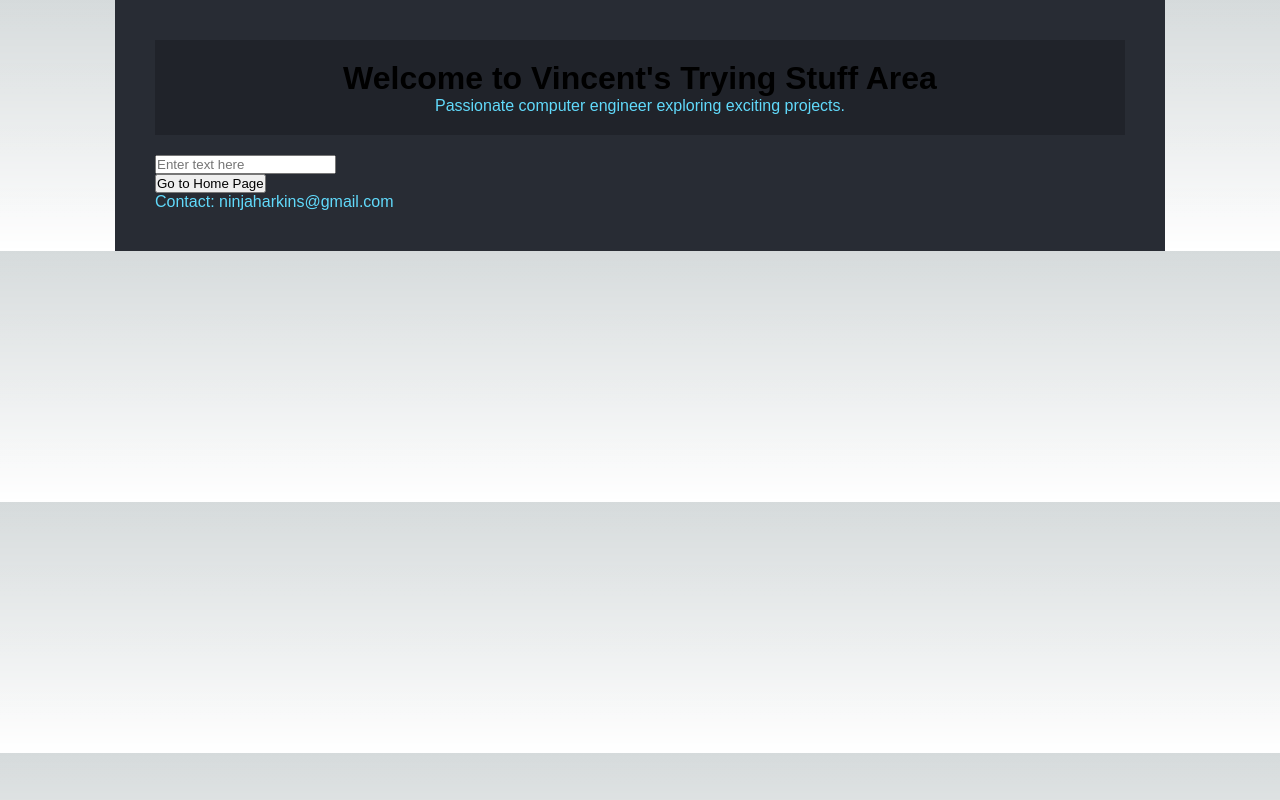
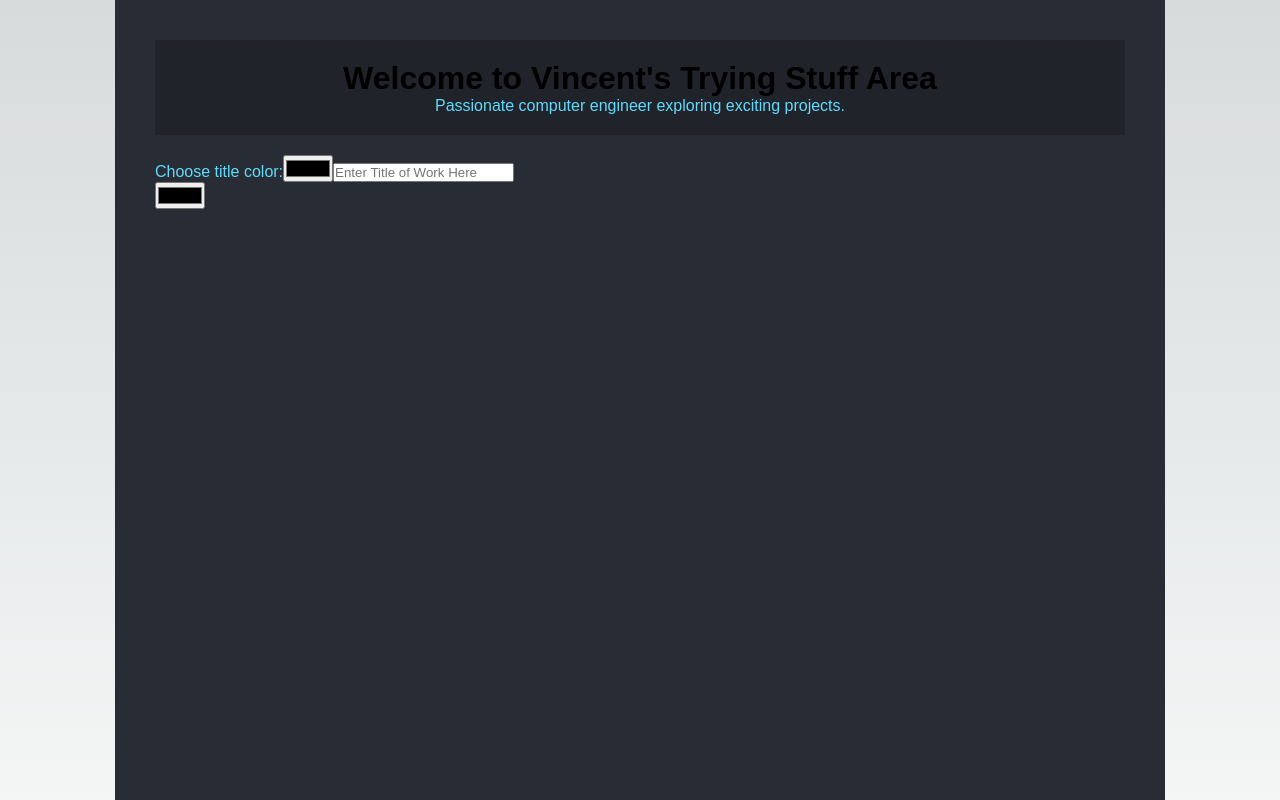
Before and after one commit to vharkins1/vharkins1.github.io, a Next.js app: page /cool-stuff in a window 1280 px wide. Shown: the top 800 px of the page. Built offline with nearby package versions, Linux system fonts and the light colour scheme.

Commit message:
adding a lot of things that I've been working on hopefully this works

```diff
--- /dev/null
+++ b/context/DrawingCanvas.js
@@ -0,0 +1,59 @@
+// by ChatGPT
+import React, { useRef, useEffect, useState } from 'react';
+
+const DrawingCanvas = () => {
+    const canvasRef = useRef(null);
+    const contextRef = useRef(null);
+    const [isDrawing, setIsDrawing] = useState(false);
+    const [color, setColor] = useState('white'); // Default color
+
+    useEffect(() => {
+        const canvas = canvasRef.current;
+        canvas.width = window.innerWidth * 2;
+        canvas.height = window.innerHeight * 2;
+        canvas.style.width = `${window.innerWidth}px`;
+        canvas.style.height = `${window.innerHeight}px`;
+
+        const context = canvas.getContext('2d');
+        context.scale(2, 2);
+        context.lineCap = 'round';
+        context.lineWidth = 5;
+        contextRef.current = context;
+    }, []);
+
+    const startDrawing = ({ nativeEvent }) => {
+        const { offsetX, offsetY } = nativeEvent;
+        contextRef.current.strokeStyle = color; // Use the selected color
+        contextRef.current.beginPath();
+        contextRef.current.moveTo(offsetX, offsetY);
+        setIsDrawing(true);
+    };
+
+    const finishDrawing = () => {
+        contextRef.current.closePath();
+        setIsDrawing(false);
+    };
+
+    const draw = ({ nativeEvent }) => {
+        if (!isDrawing) {
+            return;
+        }
+        const { offsetX, offsetY } = nativeEvent;
+        contextRef.current.lineTo(offsetX, offsetY);
+        contextRef.current.stroke();
+    };
+
+    return (
+        <div>
+        <input type="color" value={color} onChange={(e) => setColor(e.target.value)} />
+        <canvas
+            onMouseDown={startDrawing}
+            onMouseUp={finishDrawing}
+            onMouseMove={draw}
+            ref={canvasRef}
+        />
+        </div>
+    );
+};
+
+export default DrawingCanvas;
--- /dev/null
+++ b/context/SpecialMessageContext.js
@@ -0,0 +1,17 @@
+// SpecialMessageContext.js by CHATGPT
+
+import React, { createContext, useState, useContext } from 'react';
+
+const SpecialMessageContext = createContext();
+
+export const useSpecialMessage = () => useContext(SpecialMessageContext);
+
+export const SpecialMessageProvider = ({ children }) => {
+    const [showSpecialMessage, setShowSpecialMessage] = useState(false);
+
+    return (
+        <SpecialMessageContext.Provider value={{ showSpecialMessage, setShowSpecialMessage }}>
+            {children}
+        </SpecialMessageContext.Provider>
+    );
+};
--- a/google88fb1d477a21c182.html
+++ /dev/null
@@ -1 +0,0 @@
-google-site-verification: google88fb1d477a21c182.html
--- a/package.json
+++ b/package.json
@@ -12,7 +12,8 @@
   "dependencies": {
     "next": "^13.5.5",
     "react": "^18",
-    "react-dom": "^18"
+    "react-dom": "^18",
+    "styled-components": "^6.1.1"
   },
   "devDependencies": {
     "@types/node": "^20",
--- a/pages/_app.tsx
+++ b/pages/_app.tsx
@@ -1,6 +1,11 @@
-import '@/styles/globals.css'
-import type { AppProps } from 'next/app'
+import '@/styles/globals.css';
+import type { AppProps } from 'next/app';
+import { SpecialMessageProvider } from '../context/SpecialMessageContext'; // Import the context provider
 
 export default function App({ Component, pageProps }: AppProps) {
-  return <Component {...pageProps} />
+  return (
+    <SpecialMessageProvider> {/* Wrap your component tree with the provider */}
+      <Component {...pageProps} />
+    </SpecialMessageProvider>
+  );
 }
--- a/pages/cool-stuff.tsx
+++ b/pages/cool-stuff.tsx
@@ -2,49 +2,92 @@
 
 import Head from 'next/head';
 import Link from 'next/link';
+import styled, { keyframes } from 'styled-components';
+
+import React, { useRef, useState, useEffect} from 'react';
+import { useSpecialMessage } from '../context/SpecialMessageContext';
+import DrawingCanvas from '../context/DrawingCanvas';
+
+const StyledButton = styled.button`
+  background-color: grey;
+  color: white;
+  padding: 3px 4px;
+  border-radius: 1px;
+  border: none;
+  cursor: pointer;
+`;
+function isLocalStorageAvailable() {
+  const testKey = 'test';
+  const storage = window.localStorage;
+
+  try {
+      storage.setItem(testKey, '1');
+      storage.removeItem(testKey);
+      return true;
+  } catch (error) {
+      return false;
+  }
+}
+
+const UserInputComponent = () => {
+    const [color, setColor] = useState('white');
+    const [inputValue, setInputValue] = useState<string>('');
+    const [displayText, setDisplayText] = useState<string[]>([]);
+    const secretPassword = "<333";
+    const { showSpecialMessage, setShowSpecialMessage } = useSpecialMessage();
 
 
-import React, { useState } from 'react';
+    useEffect(() => {
+        if (typeof window !== 'undefined') {
+            const saved = window.sessionStorage.getItem('displayText');
+            if (saved) {
+                setDisplayText(JSON.parse(saved));
+            }
+        }
+    }, []);
 
-const UserInputComponent = () => {
-    const [inputValue, setInputValue] = useState<string>('');
-    const [displayText, setDisplayText] = useState<string[]>([]);
-    const secretPassword = "<333>"; // Define your secret password here
-    const [showSpecialMessage, setshowSpecialMessage] = useState<boolean>(false);
-
+    useEffect(() => {
+        if (typeof window !== 'undefined') {
+            window.sessionStorage.setItem('displayText', JSON.stringify(displayText));
+        }
+    }, [displayText]);
 
     const handleInputChange = (event: React.ChangeEvent<HTMLInputElement>) => {
         setInputValue(event.target.value);
     };
 
+
+
     const handleKeyPress = (event: React.KeyboardEvent<HTMLInputElement>) => {
         if (event.key === 'Enter') {
             event.preventDefault();
             if (inputValue === secretPassword) {
-                // Perform your action here if the password is correct
                 console.log("Password is correct!");
-                // For example, you can display a special message
                 setDisplayText(prevText => [...prevText, "Access Granted!"]);
-            } else {
-                // Handle the case where the input is not the secret password
-                setDisplayText(prevText => [...prevText, inputValue]);
+                setShowSpecialMessage(true);
+            }else {
+                setColor(color);
+                setDisplayText(prevText => [inputValue]);
             }
-            setInputValue(''); // Clears the input field
+            setInputValue('');
         }
     };
 
     return (
         <div>
+            <a>Choose title color:</a>
+            <input type="color" value={color} onChange={(e) => setColor(e.target.value)} />
+            <a></a>
             <input
                 type="text"
                 value={inputValue}
                 onChange={handleInputChange}
                 onKeyPress={handleKeyPress}
-                placeholder={showSpecialMessage ? "Type something else..." : "Enter text here"}
+                placeholder={showSpecialMessage ? "Hello Love" : "Enter Title of Work Here"}
             />
-            <div>
+            <div style={{ textAlign: 'center' } }>
             {displayText.map((text, index) => (
-                    <p key={index}>{text}</p>
+              <h1 key={index} style={{ color: color }}>{text}</h1>
             ))}
           </div>
       </div>
@@ -52,21 +95,37 @@ const UserInputComponent = () => {
 };
 
 const CoolStuff: React.FC = () => {
+  const { showSpecialMessage } = useSpecialMessage();
+  const [userResponse, setUserResponse] = useState('');
+  const handlePrompt = () => {
+    const response = window.prompt('Please enter your answer:');
+    if (response !== null) {
+        setUserResponse(response);
+    }
+  };
   return (
     <div className="container">
+
     <header>
       <h1>Welcome to Vincent&apos;s Trying Stuff Area</h1>
-    <p className="tagline">Passionate computer engineer exploring exciting projects.</p>
-    {/*showSpecialMessage && <p className="tagline">I hoped you enjoyed my website, but like really you specifically I hoped you liked it!</p>*/}
+      <a>Passionate computer engineer exploring exciting projects.</a>
+      {showSpecialMessage && (<p className="tagline">I hoped you enjoyed my website, but like really you specifically I hoped you liked it!</p>)}
     </header>
+
     <React.StrictMode>
     <UserInputComponent/>
     </React.StrictMode>
+    <DrawingCanvas/>
 
     <footer>
+      <div>
+        <StyledButton onClick={handlePrompt}>Give Feedback</StyledButton>
+        {userResponse && <p>You responded: {userResponse}</p>}
         <Link href="/">
-      <button>Go to Home Page</button>
+          <StyledButton>Go to Home Page</StyledButton>
         </Link>
+      </div>
+
     <p>Contact: ninjaharkins@gmail.com</p>
   </footer>
 
--- a/pages/google88fb1d477a21c182.html
+++ /dev/null
@@ -1 +0,0 @@
-google-site-verification: google88fb1d477a21c182.html
```
Also changed, not shown: pages/index.tsx (+16 -6 lines), 1 other file (tests, documents, lock files or other folders). Lines whose indentation alone changed are shown as unchanged.
